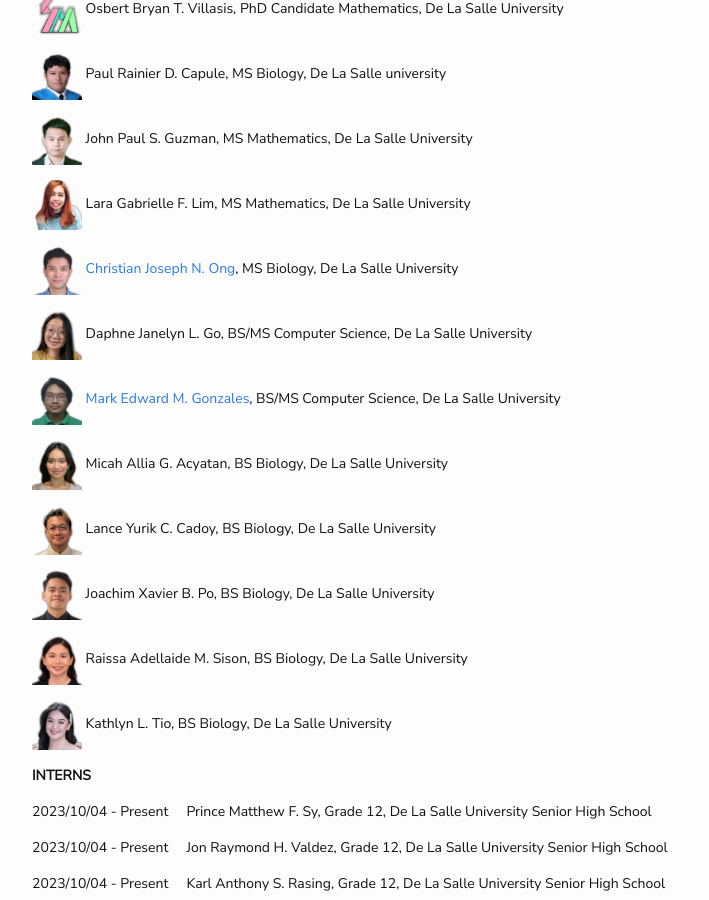
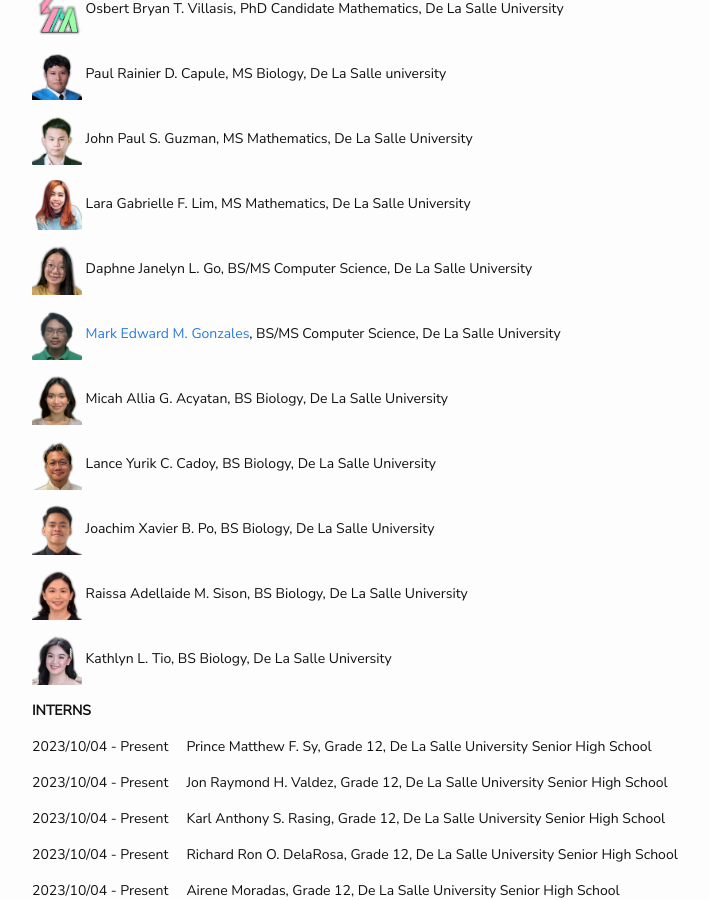
Before and after one commit to dlsu-scomb/dlsu-scomb.github.io, a Jekyll site: the page built from people.md, in a window 1280 px wide and 900 px high, scrolled down 1266 px. Shown: the whole window, without its empty margins (238-947 px from the left). Built offline with Jekyll 4.4.1, drawn with Linux system fonts in a browser that asks for light colours; nearby versions of some CDN libraries; a style sheet for code colours, icons or effects is not loaded.

Commit message:
Removed CJ Ong

```diff
--- a/people.md
+++ b/people.md
@@ -66,9 +66,6 @@
 <img src='/assets/people/lara-lim.png' width='50' />
 Lara Gabrielle F. Lim, MS Mathematics, De La Salle University
 
-<img src='/assets/people/cj-ong.png' width='50' />
-[Christian Joseph N. Ong](https://scholar.google.com/citations?user=DULhdgIAAAAJ&hl=en&oi=ao), MS Biology, De La Salle University
-
 <img src='/assets/people/daphne-go.png' width='50' />
 Daphne Janelyn L. Go, BS/MS Computer Science, De La Salle University
 
```
Also changed, not shown: assets/people/cj-ong.png (deleted).
